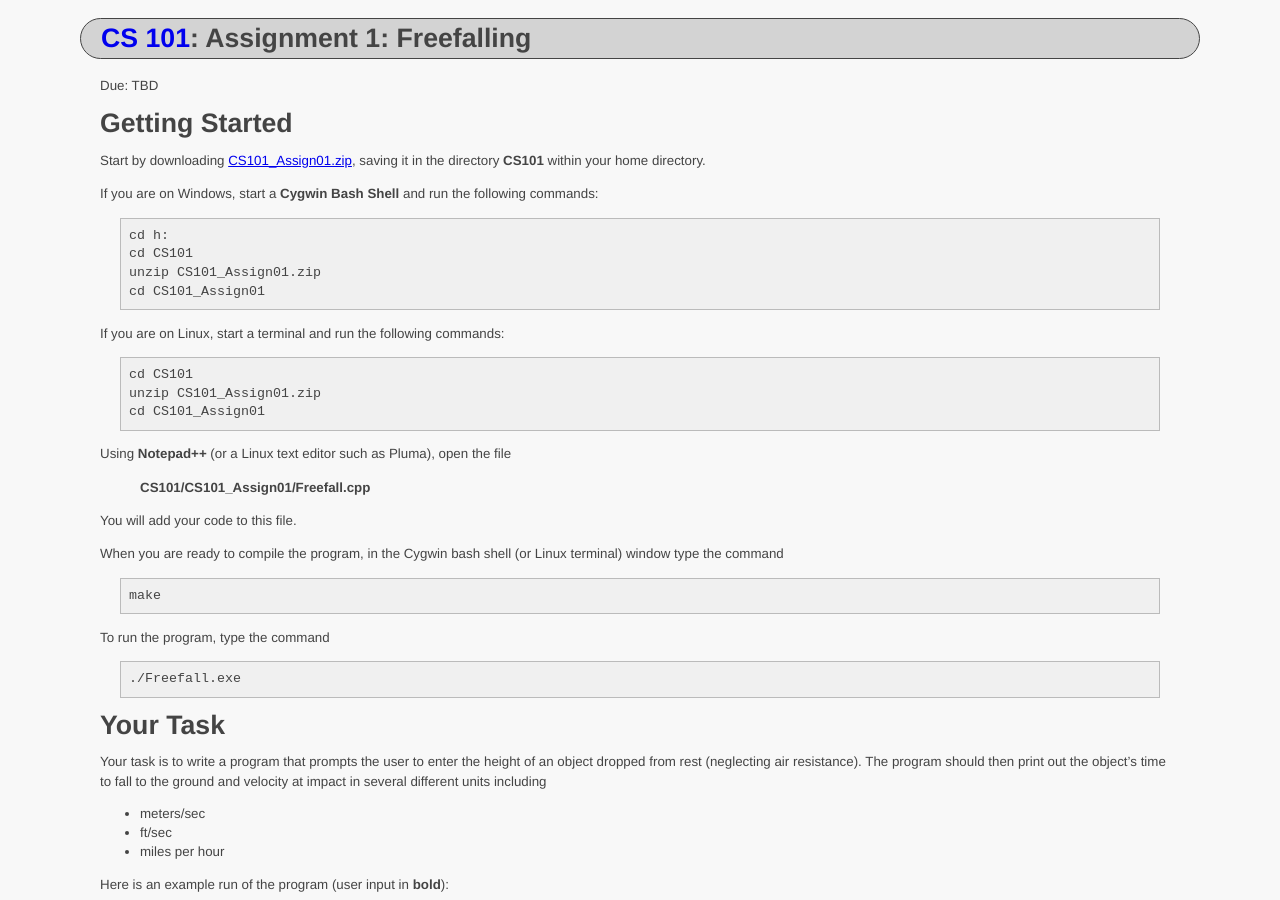
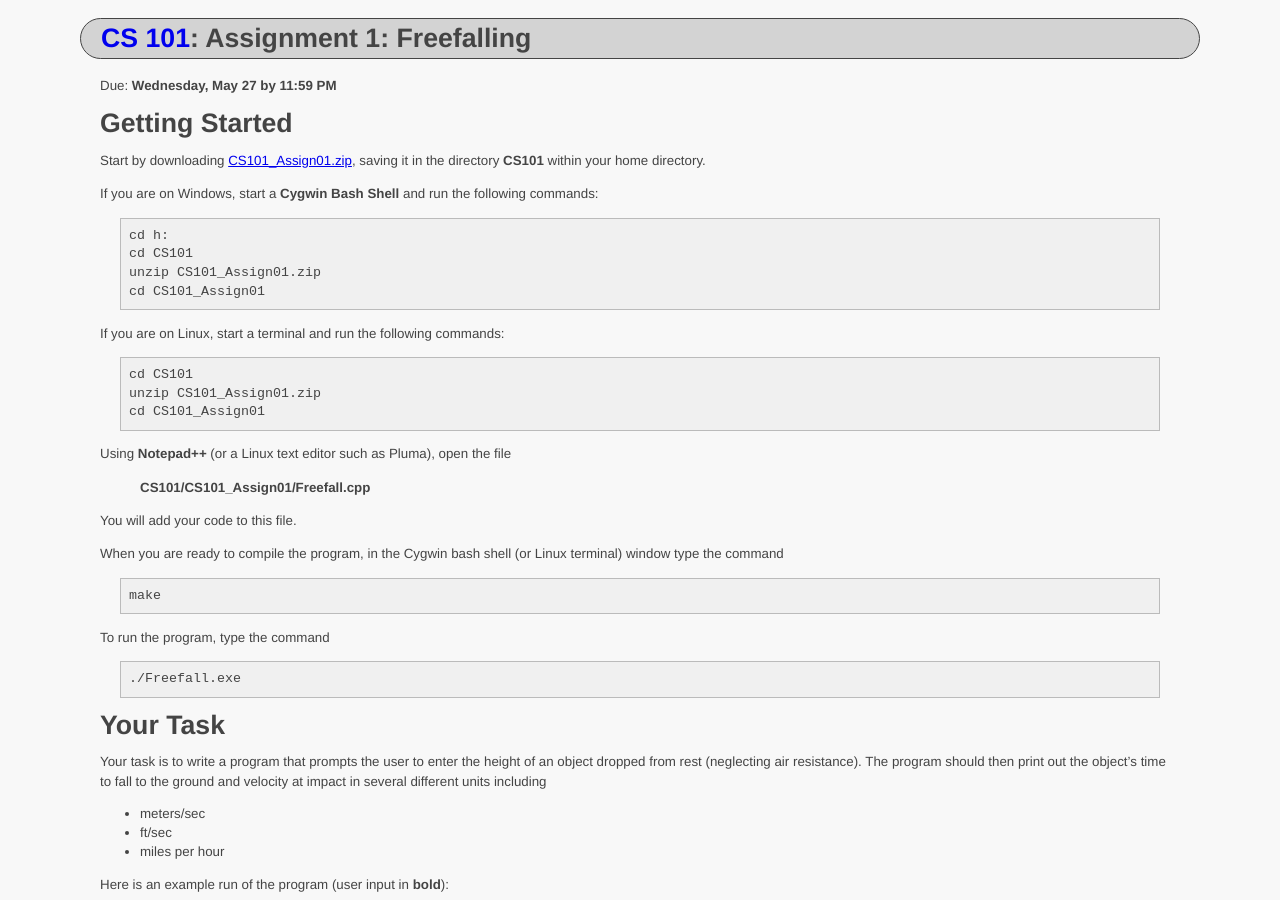
Before and after one commit to ycpcs/cs101-summer2015, a Jekyll site: the page built from assign/assign01.md, in a window 1280 px wide and 900 px high. Built offline with Jekyll 4.4.1, drawn with Linux system fonts in a browser that asks for light colours; Markdown is read by kramdown in place of the engine named in the settings.

Commit message:
add due date to assign 1
add due date to assign 1

```diff
--- a/assign/assign01.md
+++ b/assign/assign01.md
@@ -3,7 +3,7 @@ layout: default
 title: "Assignment 1: Freefalling"
 ---
 
-Due: TBD
+Due: **Wednesday, May 27 by 11:59 PM**
 
 Getting Started
 ===============
```
